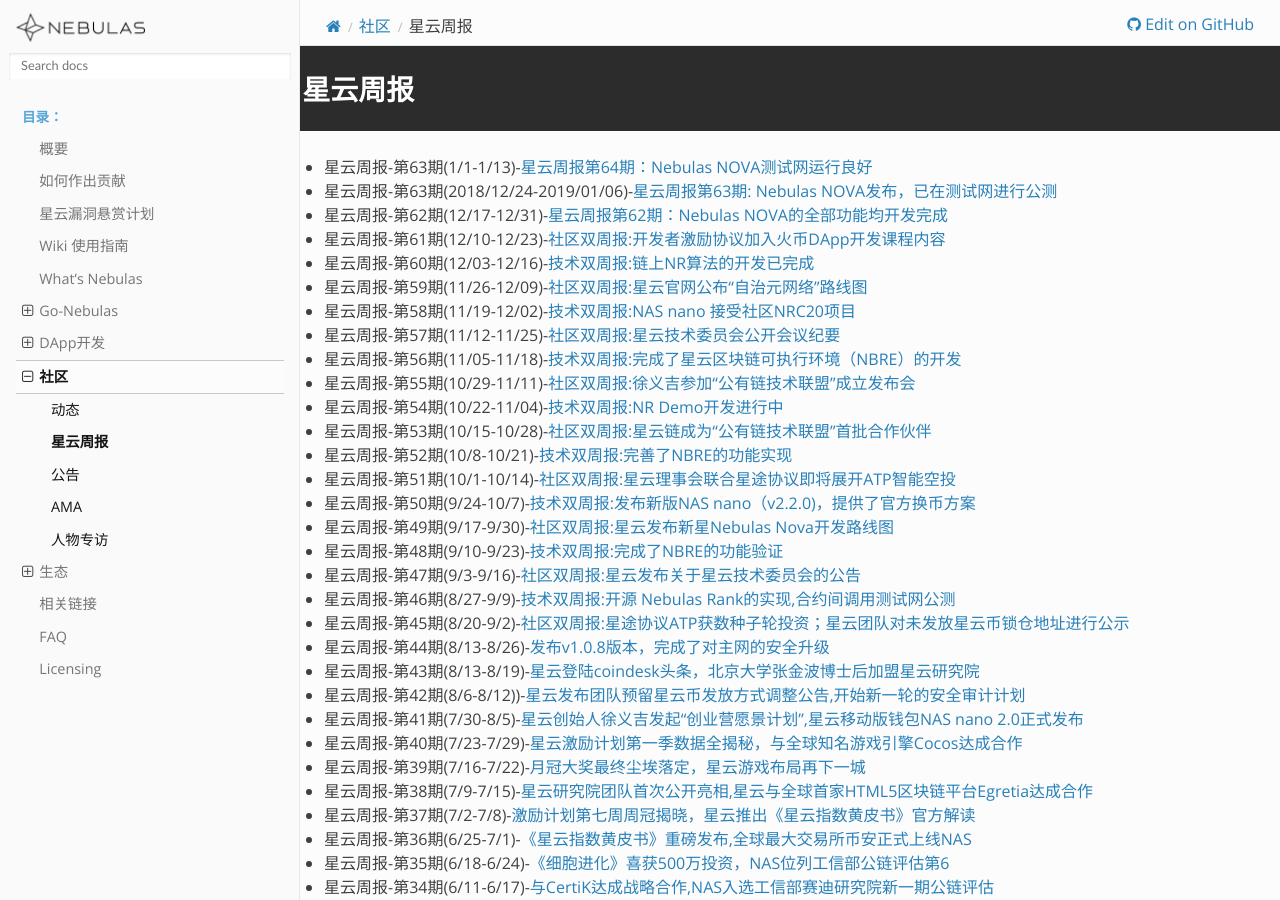
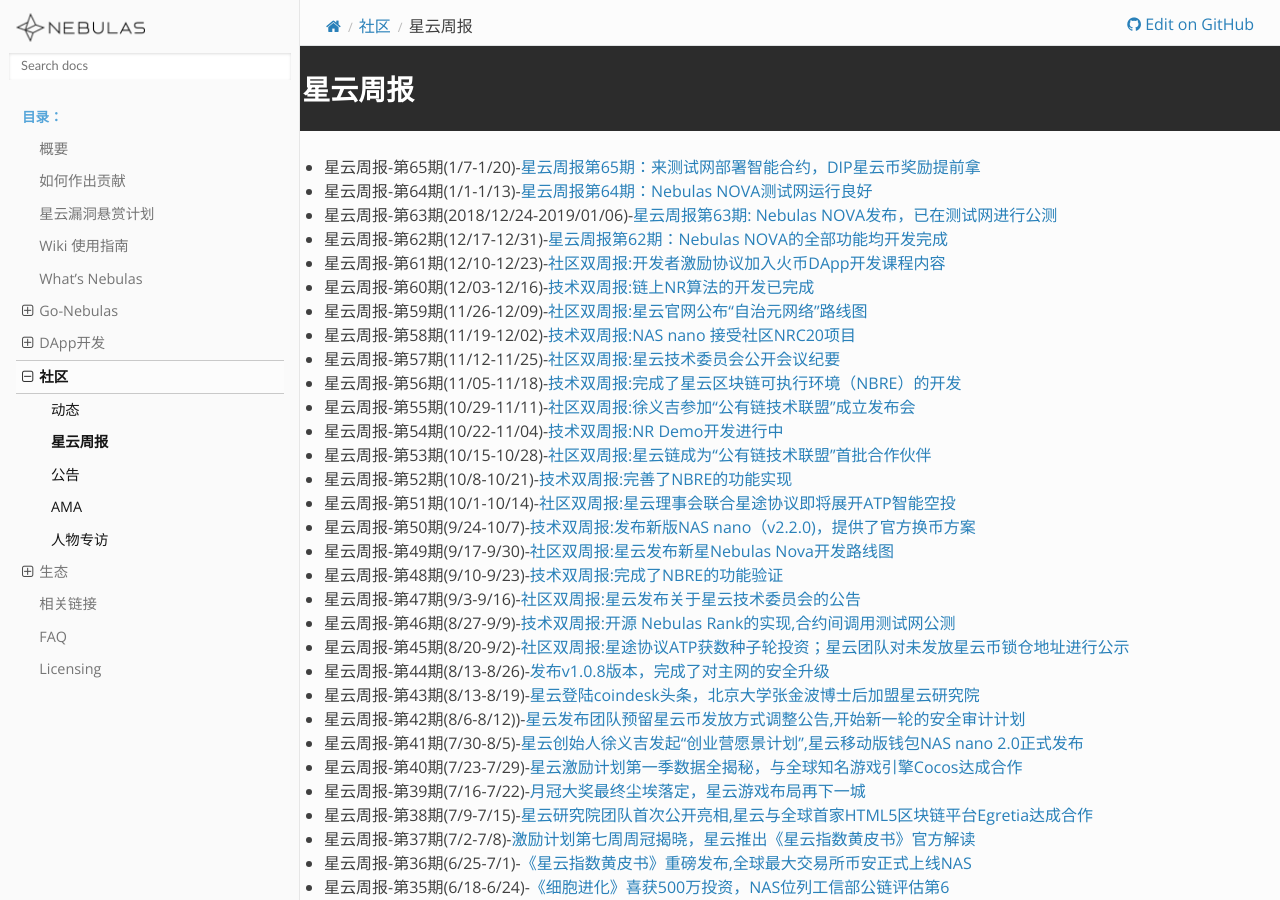
Before and after one commit to nebulasio/nebdocs, a Sphinx documentation site: the page built from docs/community/weekly-report.md, in a window 1280 px wide and 900 px high. Built offline with Sphinx 7.4.7 and the Read the Docs theme 2.0.0, drawn with Linux system fonts in a browser that asks for light colours; pages that are not in the unit, such as notebooks, are missing from menus.

Commit message:
更新周报

```diff
--- a/docs/community/weekly-report.md
+++ b/docs/community/weekly-report.md
@@ -1,6 +1,7 @@
 # 星云周报
 
-- 星云周报-第63期(1/1-1/13)-[星云周报第64期：Nebulas NOVA测试网运行良好](https://blog.nebulas.io/2019/01/14/nebulas-bi-weekly-development-commits-64/)
+- 星云周报-第65期(1/7-1/20)-[星云周报第65期：来测试网部署智能合约，DIP星云币奖励提前拿](https://blog.nebulas.io/2019/01/21/nebulas-bi-weekly-community-dynamics-65/)
+- 星云周报-第64期(1/1-1/13)-[星云周报第64期：Nebulas NOVA测试网运行良好](https://blog.nebulas.io/2019/01/14/nebulas-bi-weekly-development-commits-64/)
 - 星云周报-第63期(2018/12/24-2019/01/06)-[星云周报第63期: Nebulas NOVA发布，已在测试网进行公测](https://blog.nebulas.io/2019/01/07/nebulas-bi-weekly-community-dynamics-63/)
 - 星云周报-第62期(12/17-12/31)-[星云周报第62期：Nebulas NOVA的全部功能均开发完成](https://blog.nebulas.io/2018/12/31/nebulas-bi-weekly-development-commits-62/)
 - 星云周报-第61期(12/10-12/23)-[社区双周报:开发者激励协议加入火币DApp开发课程内容](https://blog.nebulas.io/2018/12/24/nebulas-bi-weekly-community-dynamics-61/)
```
